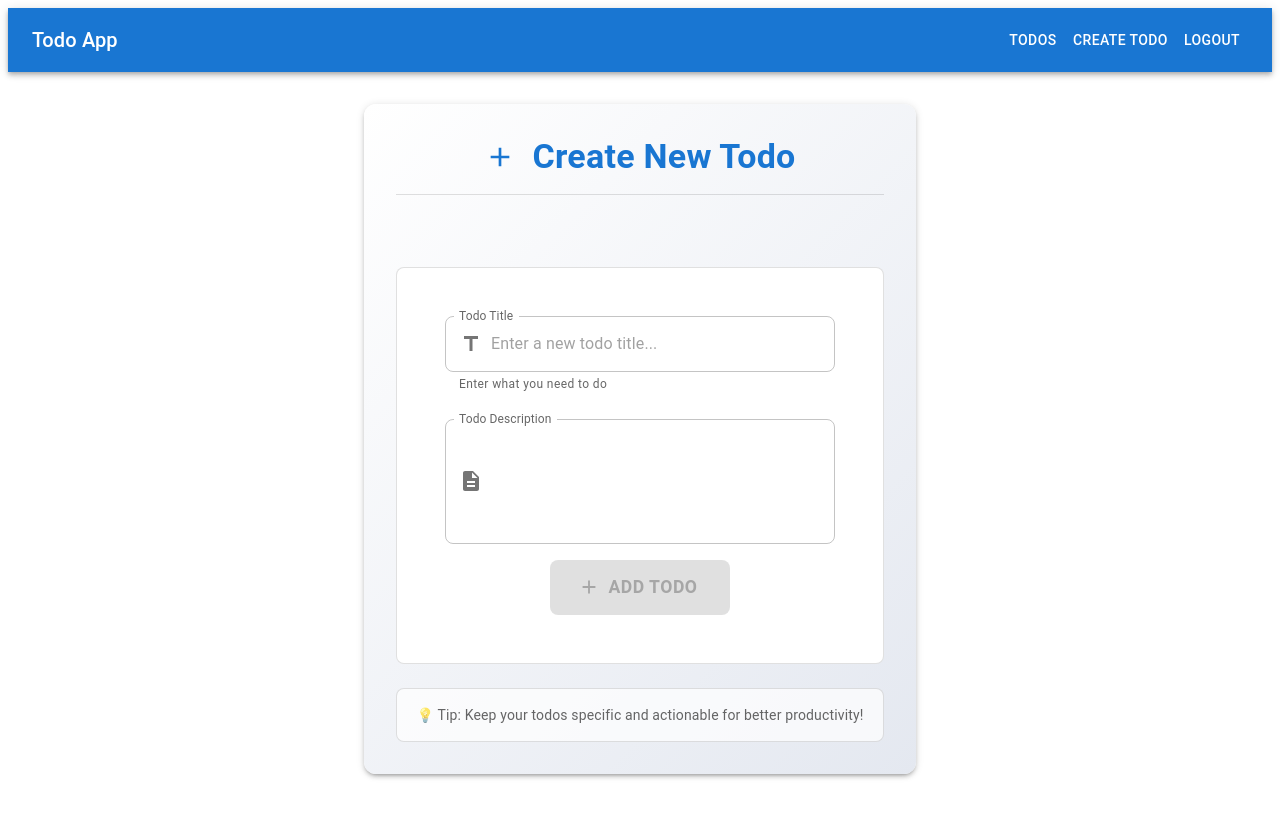
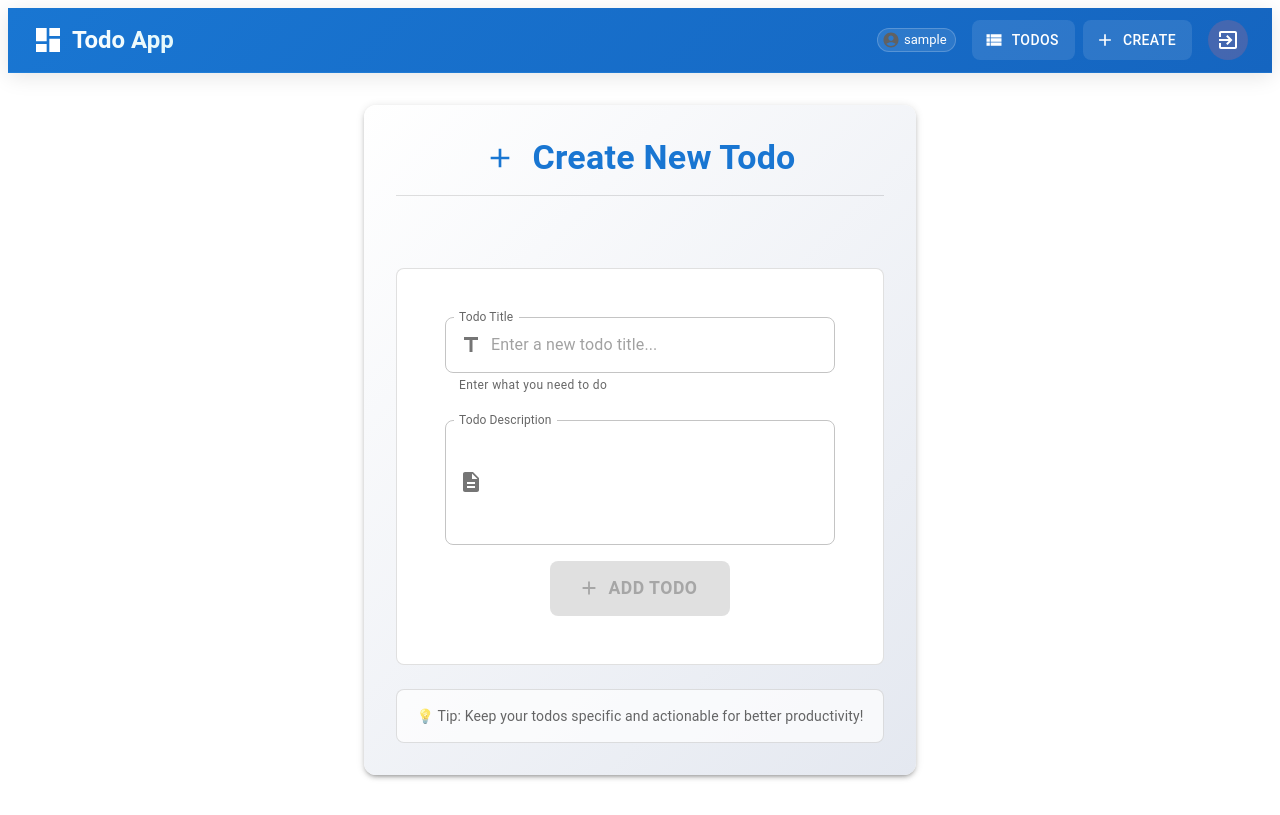
Before and after one commit to dev-crusader/todo-list, a React (Vite) app: page /todos/new in a window 1280 px wide. Built offline with nearby package versions, Linux system fonts and the light colour scheme; sample sign-in values are in the browser's storage.

Commit message:
updated App design

```diff
--- a/src/App.jsx
+++ b/src/App.jsx
@@ -1,4 +1,3 @@
-import React from "react";
 import {
   BrowserRouter as Router,
   Route,
@@ -6,7 +5,6 @@ import {
   Link,
   Navigate,
 } from "react-router-dom";
-import { AppBar, Toolbar, Typography, Button } from "@mui/material";
 import Todos from "./components/Todos";
 import TodoItem from "./components/TodoItem";
 import CreateTodo from "./components/CreateTodo";
@@ -17,45 +15,197 @@ import NotFound from "./NotFound";
 import ProtectedRoute from "./ProtectedRoute";
 import { useAuth } from "./AuthContext";
 
+import {
+  AppBar,
+  Toolbar,
+  Typography,
+  Button,
+  Box,
+  alpha,
+  useTheme,
+  Chip,
+  IconButton,
+} from "@mui/material";
+import {
+  Dashboard as DashboardIcon,
+  Add as AddIcon,
+  ExitToApp as LogoutIcon,
+  ViewList as ListIcon,
+  AccountCircle as AccountIcon,
+} from "@mui/icons-material";
+
 const App = () => {
-  const { token, setToken } = useAuth();
+  const { token, setToken, profile, setProfile } = useAuth();
+  const theme = useTheme();
 
   const handleLogout = () => {
     setToken(null);
+    setProfile(null);
   };
 
   return (
     <Router>
-      <AppBar position="static">
+      <AppBar
+        position="static"
+        sx={{
+          background: `linear-gradient(135deg, ${theme.palette.primary.main} 0%, ${theme.palette.primary.dark} 100%)`,
+          boxShadow: "0 4px 20px rgba(0, 0, 0, 0.1)",
+          borderBottom: `1px solid ${alpha(theme.palette.primary.light, 0.2)}`,
+        }}
+      >
         <Toolbar>
-          <Typography variant="h6" sx={{ flexGrow: 1 }}>
+          <Box sx={{ display: "flex", alignItems: "center", flexGrow: 1 }}>
+            <DashboardIcon
+              sx={{
+                mr: 1,
+                fontSize: 32,
+                color: "white",
+              }}
+            />
+            <Typography
+              variant="h5"
+              component={Link}
+              to="/"
+              sx={{
+                fontWeight: 700,
+                color: "white",
+                textDecoration: "none",
+                background: "linear-gradient(45deg, #fff, #e0f7fa)",
+                backgroundClip: "text",
+                WebkitBackgroundClip: "text",
+                WebkitTextFillColor: "transparent",
+                mr: 3,
+              }}
+            >
               Todo App
             </Typography>
+          </Box>
 
+          <Box sx={{ display: "flex", alignItems: "center", gap: 1 }}>
             {token ? (
               <>
-              <Button color="inherit" component={Link} to="/todos">
+                {profile && (
+                  <Chip
+                    icon={<AccountIcon />}
+                    label={profile}
+                    size="small"
+                    sx={{
+                      background: alpha("#fff", 0.1),
+                      border: `1px solid ${alpha("#fff", 0.2)}`,
+                      color: "white",
+                      mr: 1,
+                      display: { xs: "none", sm: "flex" },
+                    }}
+                  />
+                )}
+
+                <Button
+                  color="inherit"
+                  component={Link}
+                  to="/todos"
+                  startIcon={<ListIcon />}
+                  sx={{
+                    borderRadius: 2,
+                    px: 2,
+                    py: 1,
+                    fontWeight: 500,
+                    background: alpha("#fff", 0.1),
+                    "&:hover": {
+                      background: alpha("#fff", 0.2),
+                      transform: "translateY(-1px)",
+                    },
+                    transition: "all 0.2s ease",
+                  }}
+                >
                   Todos
                 </Button>
-              <Button color="inherit" component={Link} to="/todos/new">
-                Create Todo
+
+                <Button
+                  color="inherit"
+                  component={Link}
+                  to="/todos/new"
+                  startIcon={<AddIcon />}
+                  sx={{
+                    borderRadius: 2,
+                    px: 2,
+                    py: 1,
+                    fontWeight: 500,
+                    background: alpha("#fff", 0.1),
+                    "&:hover": {
+                      background: alpha("#fff", 0.2),
+                      transform: "translateY(-1px)",
+                    },
+                    transition: "all 0.2s ease",
+                  }}
+                >
+                  Create
                 </Button>
-              <Button color="inherit" onClick={handleLogout}>
-                Logout
-              </Button>
+
+                <IconButton
+                  color="inherit"
+                  onClick={handleLogout}
+                  sx={{
+                    ml: 1,
+                    background: alpha("#ff6b6b", 0.2),
+                    "&:hover": {
+                      background: alpha("#ff6b6b", 0.3),
+                      transform: "scale(1.1)",
+                    },
+                    transition: "all 0.2s ease",
+                  }}
+                >
+                  <LogoutIcon />
+                </IconButton>
               </>
             ) : (
               <>
-              <Button color="inherit" component={Link} to="/login">
+                <Button
+                  color="inherit"
+                  component={Link}
+                  to="/login"
+                  sx={{
+                    borderRadius: 2,
+                    px: 3,
+                    py: 1,
+                    border: `1px solid ${alpha("#fff", 0.3)}`,
+                    "&:hover": {
+                      background: alpha("#fff", 0.1),
+                      transform: "translateY(-1px)",
+                    },
+                    transition: "all 0.2s ease",
+                  }}
+                >
                   Login
                 </Button>
-              <Button color="inherit" component={Link} to="/signup">
-                Signup
+
+                <Button
+                  variant="contained"
+                  component={Link}
+                  to="/signup"
+                  sx={{
+                    borderRadius: 2,
+                    px: 3,
+                    py: 1,
+                    fontWeight: "bold",
+                    background: "linear-gradient(45deg, #fff, #e0f7fa)",
+                    color: theme.palette.primary.main,
+                    boxShadow: "0 4px 12px rgba(0, 0, 0, 0.15)",
+                    "&:hover": {
+                      background: "linear-gradient(45deg, #fff, #b2ebf2)",
+                      transform: "translateY(-2px)",
+                      boxShadow: "0 6px 16px rgba(0, 0, 0, 0.2)",
+                    },
+                    transition: "all 0.3s ease",
+                  }}
+                >
+                  Sign Up
                 </Button>
               </>
             )}
+          </Box>
         </Toolbar>
       </AppBar>
+
       <Routes>
         <Route path="/" element={<Navigate to="/todos" />} />
         <Route
```
Lines whose indentation alone changed are shown as unchanged.
